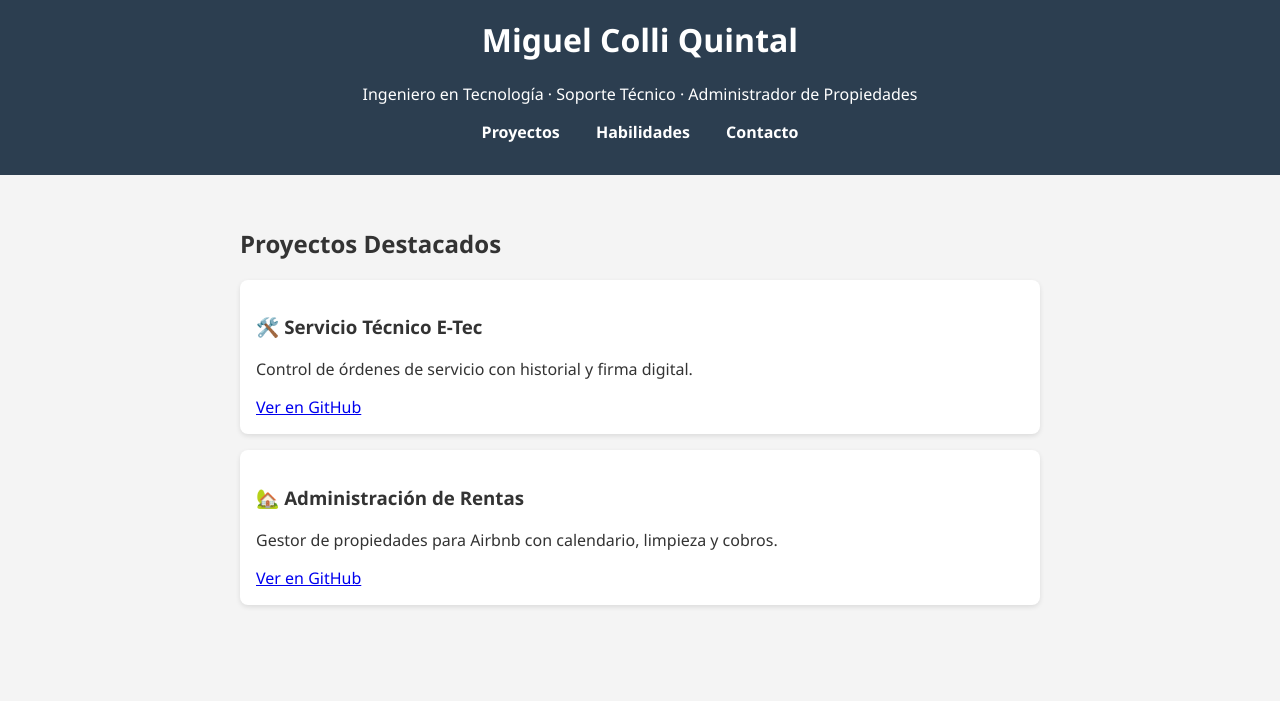
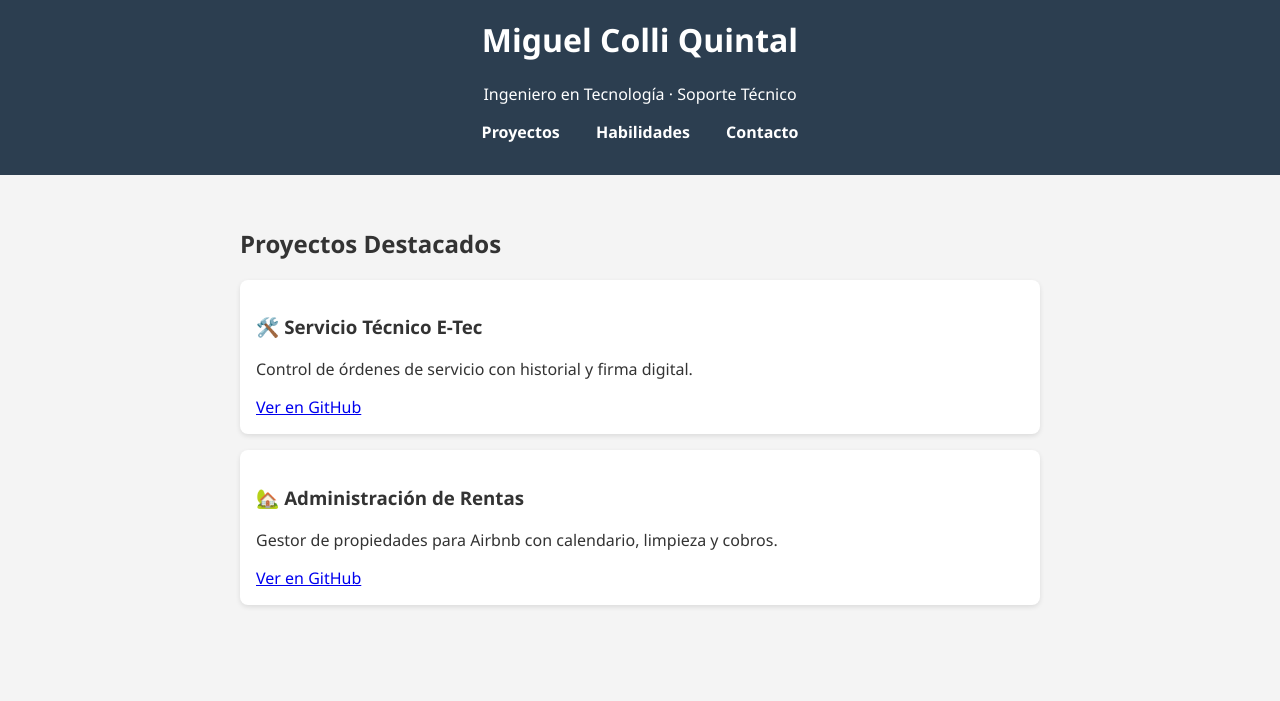
Before and after one commit to punkymx/portfolio, a plain HTML site: page index.html in a window 1280 px wide. Shown: the part 63-764 px from the top of the page. Drawn offline with Linux system fonts and the light colour scheme.

Commit message:
Update index.html
Signed-off-by: punkymx <115913729+punkymx@users.noreply.github.com>

```diff
--- a/index.html
+++ b/index.html
@@ -10,7 +10,7 @@
   <header>
     <img src="assets/img/tu-foto.jpg" alt="Foto de perfil" class="profile-pic">
     <h1>Miguel Colli Quintal</h1>
-    <p>Ingeniero en Tecnología · Soporte Técnico · Administrador de Propiedades</p>
+    <p>Ingeniero en Tecnología · Soporte Técnico </p>
     <nav>
       <a href="#proyectos">Proyectos</a>
       <a href="#habilidades">Habilidades</a>
```
